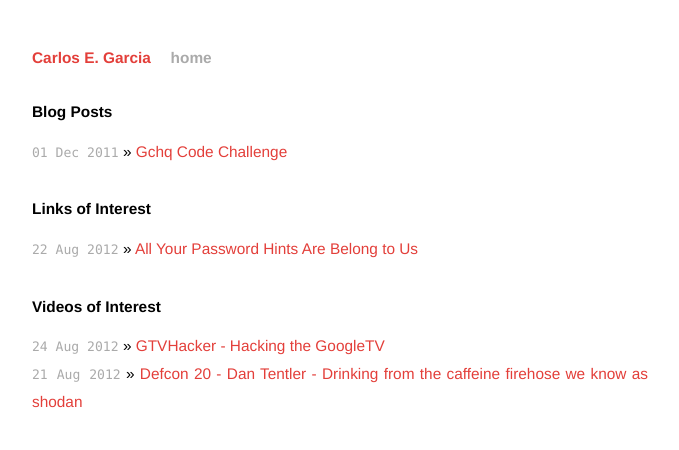
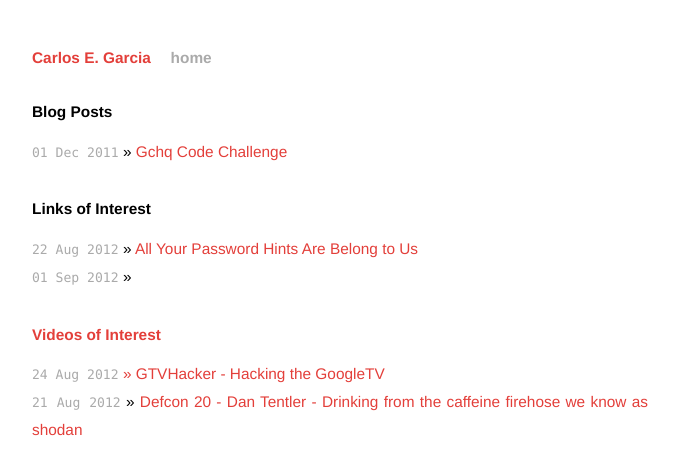
Before and after one commit to cgar/cgar.github.com, a Jekyll site: the page built from index.html, in a window 1280 px wide. Shown: the top 450 px of the page, without its empty margins (300-979 px from the left). Built offline with Jekyll 4.4.1, drawn with Linux system fonts in a browser that asks for light colours; Markdown is read by kramdown in place of the engine named in the settings.

Commit message:
sep-01 link

```diff
--- a/index.html
+++ b/index.html
@@ -14,6 +14,7 @@
   <h1>Links of Interest</h1>
   <ul class="posts">
       <li><span>22 Aug 2012</span> &raquo; <a href="http://blog.spiderlabs.com/2012/08/all-your-password-hints-are-belong-to-us.html">All Your Password Hints Are Belong to Us</a></li>
+      <li><span>01 Sep 2012</span> &raquo; <a href="http://codeascraft.etsy.com/2012/08/31/what-hardware-powers-etsy-com/"</a></li>
   </ul>
 
   <h1>Videos of Interest</h1>
```
